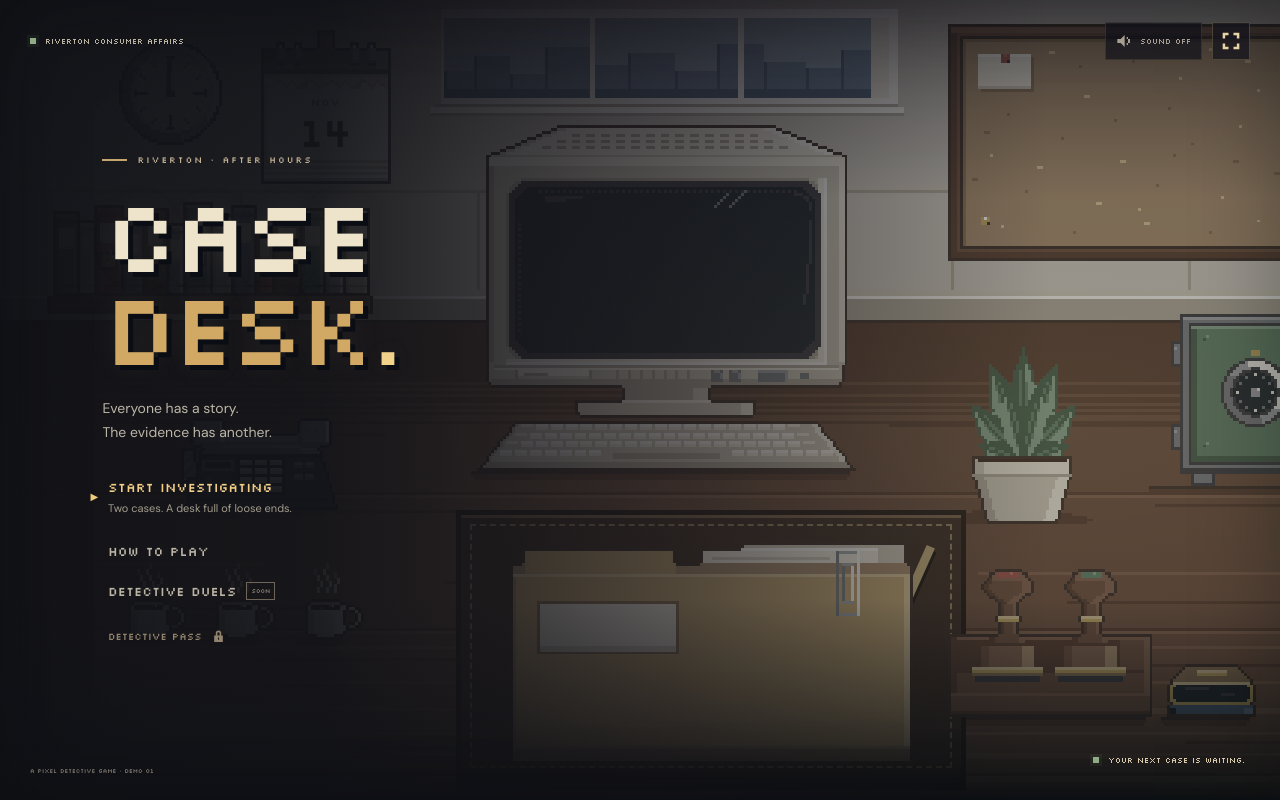
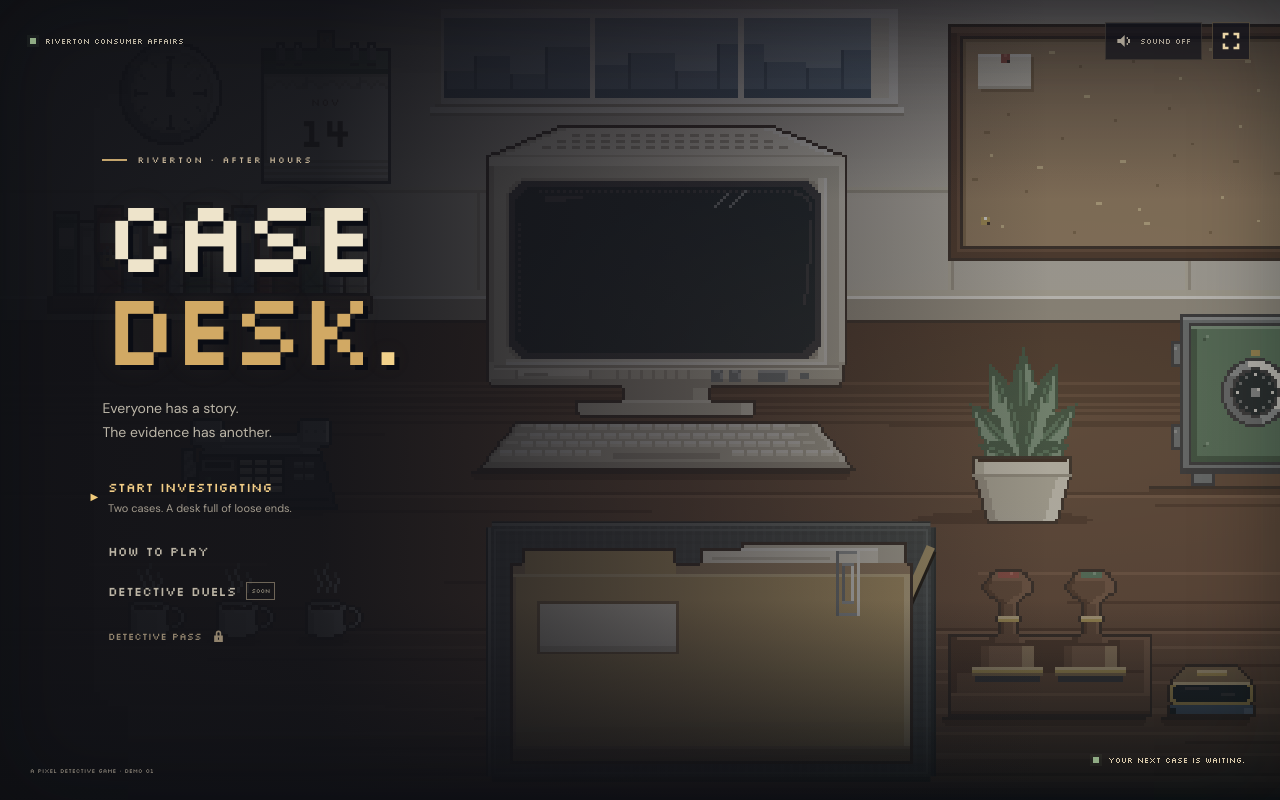
Before and after one commit to SungatSerikov/hackathon-zimran, a React (Vite) app: page / in a window 1280 px wide. Built offline with nearby package versions, Linux system fonts and the light colour scheme.

Commit message:
Fit fabric desk mat around folder with clear object spacing

```diff
--- a/src/styles.css
+++ b/src/styles.css
@@ -651,21 +651,29 @@ nav > button.active {
 }
 .desk-mat {
   position: absolute;
-  top: 172em;
-  left: 154em;
-  width: 172em;
-  height: 92em;
-  background: #4b382c;
-  border: 2em solid #30261f;
-  box-shadow: 0 3em #251f1a, inset 0 1em #8b6b4c, inset 0 -2em #3b2d24;
+  /* Six base pixels around the folder; four clear of the stamp tray. */
+  top: 176em;
+  left: 164em;
+  width: 152em;
+  height: 88em;
+  background-color: #50585b;
+  background-image: linear-gradient(90deg, #ffffff07 1em, transparent 1em),
+    linear-gradient(#0000000b 1em, transparent 1em);
+  background-size: 3em 3em;
+  border: 1em solid #343b3e;
+  box-shadow: inset 1em 1em #747c7d, inset -1em -1em #3e474a;
+  clip-path: polygon(0 2em, 2em 2em, 2em 0,
+    calc(100% - 2em) 0, calc(100% - 2em) 2em, 100% 2em,
+    100% calc(100% - 2em), calc(100% - 2em) calc(100% - 2em),
+    calc(100% - 2em) 100%, 2em 100%, 2em calc(100% - 2em), 0 calc(100% - 2em));
   z-index: 1;
   pointer-events: none;
 }
 .desk-mat::before {
   content: "";
   position: absolute;
-  inset: 3em;
-  border: 1em dashed #a2875d;
+  inset: 2em;
+  border: 1em solid #636d70;
 }
 .desk-pen {
   position: absolute;
```
Also changed, not shown: 1 other file (tests, documents, lock files or other folders).
